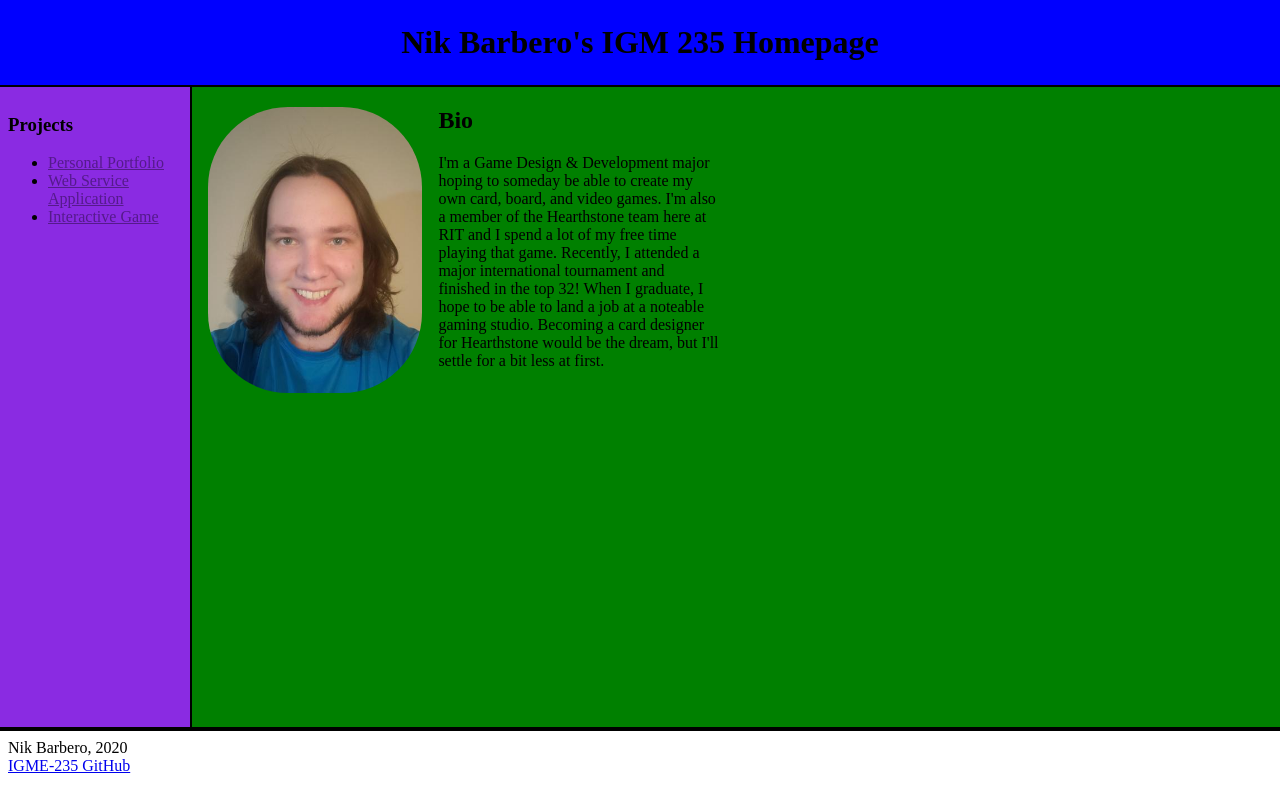
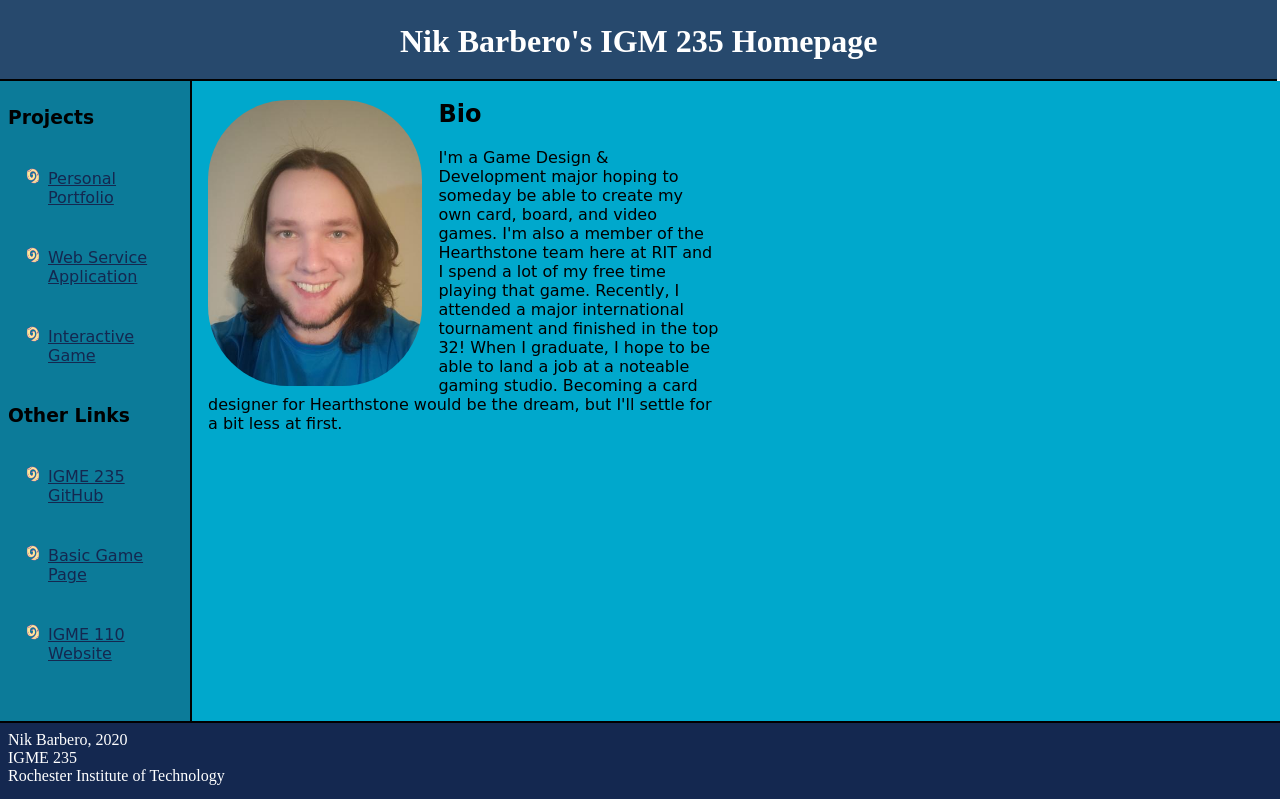
Before and after one commit to nfb1799/IGME-235, a plain HTML site: page Homepage/index.html in a window 1280 px wide. Drawn offline with Linux system fonts and the light colour scheme.

Commit message:
Finished Homepage site

```diff
--- a/Homepage/css/stylesheet.css
+++ b/Homepage/css/stylesheet.css
@@ -2,15 +2,16 @@ body {
     margin: 0 0;
 }
 #container {
-
+    font-family: 'Kelly Slab', cursive;
 }
 #header {
     width: 99.6%;
-    height: auto;
-    padding: .2%;
+    height: 9.5vh;
+    padding: .1%;
     text-align: center;
     border-bottom: 2px solid black;
-    background-color: blue;
+    background-color: #27496d;
+    color: white;
 }
 #nav {
     box-sizing: border-box;
@@ -19,7 +20,7 @@ body {
     width: 15%;
     padding: .5em;
     border-right: 2px solid black;
-    background-color: blueviolet;
+    background-color: #0c7b99;
 }
 #main{
     box-sizing: border-box;
@@ -28,16 +29,18 @@ body {
     width: 85%;
     margin: 0 0;
     padding-left: 1em;
-    background-color: green;
+    background-color: #00A8CC;
 }
 #footer{
     box-sizing: border-box;
     float: inline-end;
     padding: .5em;
+    height: 9.8vh;
     width: 100%;
-    border-top: 4px solid black;
+    border-top: 2px solid black;
     margin-left: 2em;
-    background-color: white;
+    background-color: #142850;
+    color: white;
 }
 img {
     float: left;
@@ -49,3 +52,18 @@ img {
 p{
     width: 40vw;
 }
+a:link, a:visited {
+    color: #142850;
+}
+a:hover {
+    color: white;
+}
+a:active {
+    color: #00A8CC;
+}
+ul {
+    list-style-image: url('../images/swirl.png');
+}
+li {
+    margin: 5vh 0;
+}
--- a/Homepage/index.html
+++ b/Homepage/index.html
@@ -25,6 +25,14 @@
                         <li><a href="">Web Service Application</a></li>
                         <li><a href="">Interactive Game</a></li>
                     </ul>
+                    <h3>
+                        Other Links
+                    </h3>
+                    <ul>
+                        <li><a href="https://github.com/nfb1799/IGME-235">IGME 235 GitHub</a></li>
+                        <li><a href="https://people.rit.edu/~nfb1799/IGME-235/TerraformingMars/">Basic Game Page</a></li>
+                        <li><a href="https://nfb1799.github.io/IGME-110/igme110/index.html">IGME 110 Website</a></li>
+                    </ul>
                 </nav>
             </div>
             <div id="main">
@@ -51,7 +59,8 @@
         <div id="footer">
             <footer>
                 Nik Barbero, 2020 <br>
-                <a href="https://github.com/nfb1799/IGME-235">IGME-235 GitHub</a>
+                IGME 235 <br>
+                Rochester Institute of Technology
             </footer>
         </div>
 
```
Also changed, not shown: Homepage/images/swirl.png (added).
